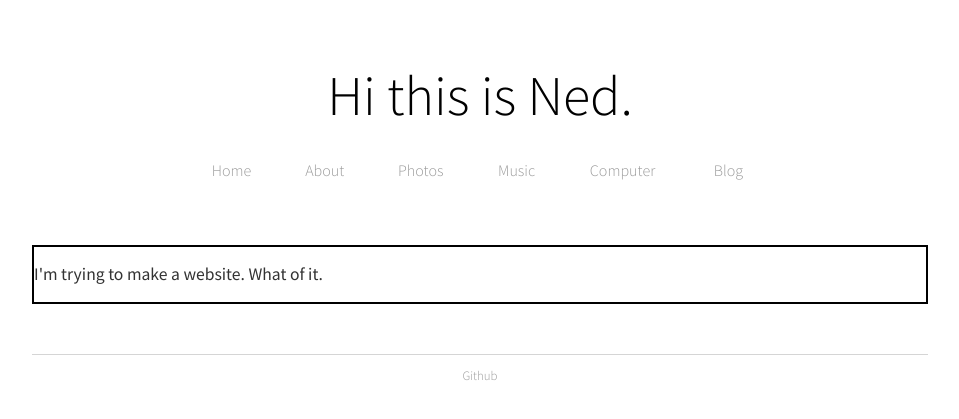
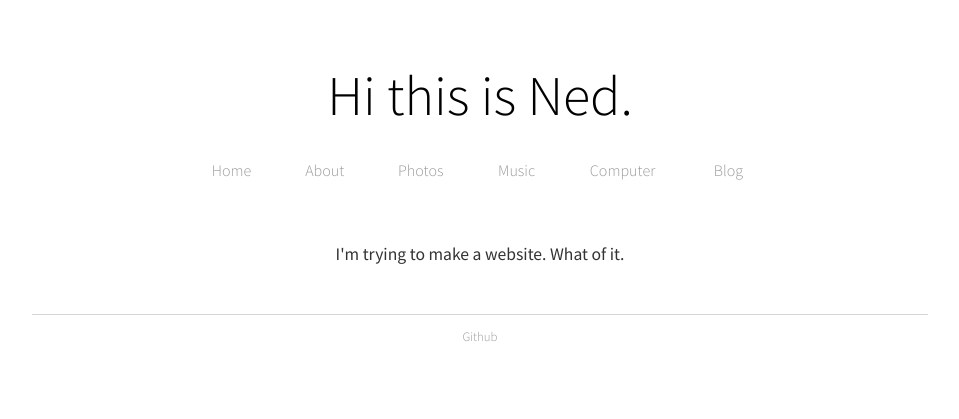
Before and after one commit to thisisned/thisisned.github.io, a Jekyll site: the page built from index.html, in a window 1280 px wide. Shown: the top 419 px of the page, without its empty margins (160-1119 px from the left). Built offline with Jekyll 4.4.1, drawn with Linux system fonts in a browser that asks for light colours.

Commit message:
Music page layout seems ok

```diff
--- a/css/main.css
+++ b/css/main.css
@@ -1,8 +1,8 @@
 @import url('https://fonts.googleapis.com/css?family=Source+Sans+Pro:300,400,700');
 
-div {
+/*div {
   border: 1px solid black;
-}
+}*/
 
 body {
   margin: 60px auto;
@@ -25,6 +25,12 @@ nav ul li, footer ul li {
   margin: 0 25px 15px 25px;
   min-width: 40px;
   font-weight: 300;
+}
+
+.blurb {
+  max-width: 70%;
+  margin: 0 auto 40px auto;
+  text-align: center;
 }
 
 a {
@@ -79,11 +85,12 @@ ul.posts li {
 
 .music-block {
   display: block;
-  min-width: 250px;
+  width: 250px;
   margin: 20px;
   text-align: center;
 }
 
 .music-block p {
-  font-size: 1em;
+  font-size: 0.8em;
+  line-height: 1.5;
 }
```
Also changed, not shown: music/index.html (+5 -3 lines).
